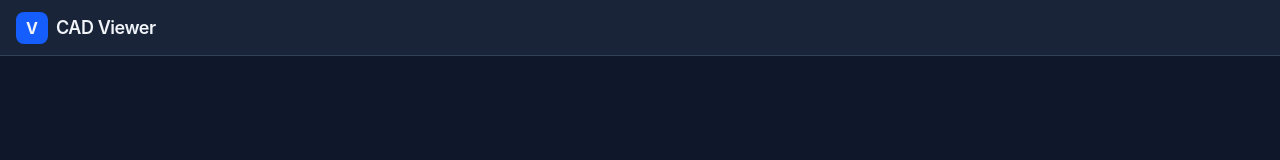
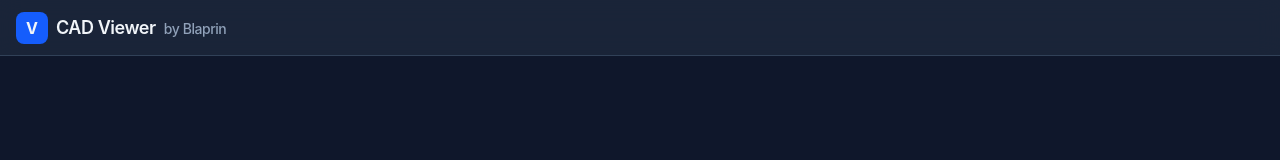
Before and after one commit to longtrang25/cad-viewer, a React (Vite) app: page / in a window 1280 px wide. Shown: the top 160 px of the page. Built offline with nearby package versions, Linux system fonts and the light colour scheme.

Commit message:
add branding

```diff
--- a/src/App.tsx
+++ b/src/App.tsx
@@ -108,7 +108,9 @@ function App() {
           <div className="w-8 h-8 rounded-lg bg-blue-600 flex items-center justify-center font-bold">
             V
           </div>
-          <h1 className="font-semibold text-lg tracking-tight">CAD Viewer</h1>
+          <h1 className="font-semibold text-lg tracking-tight">
+            CAD Viewer <span className="text-slate-400 text-sm font-medium ml-1">by Blaprin</span>
+          </h1>
         </div>
 
         {fileUrl && (
```
